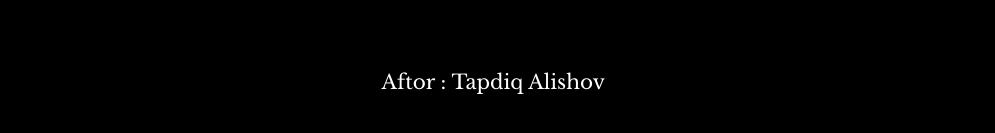
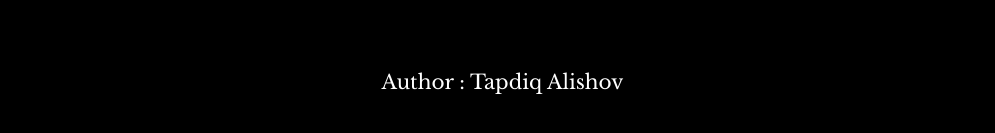
Before and after one commit to Tapdiq49/Piano, a plain HTML site: page index.html in a window 1280 px wide. Shown: the part 485-618 px from the top of the page, without its empty margins (163-1158 px from the left). Drawn offline with nearby package versions, Linux system fonts and the light colour scheme; a web font is replaced by a local one.

Commit message:
Rename author

```diff
--- a/index.html
+++ b/index.html
@@ -60,7 +60,7 @@
         <button class="blackpiano Q16-key"><div>;</div></button>
         <button class="blackpiano Q17-key"><div>'</div></button>
 
-        <div id="aftor">Aftor : Tapdiq Alishov</div>
+        <div id="aftor">Author : Tapdiq Alishov</div>
 
     </div>
 
```
